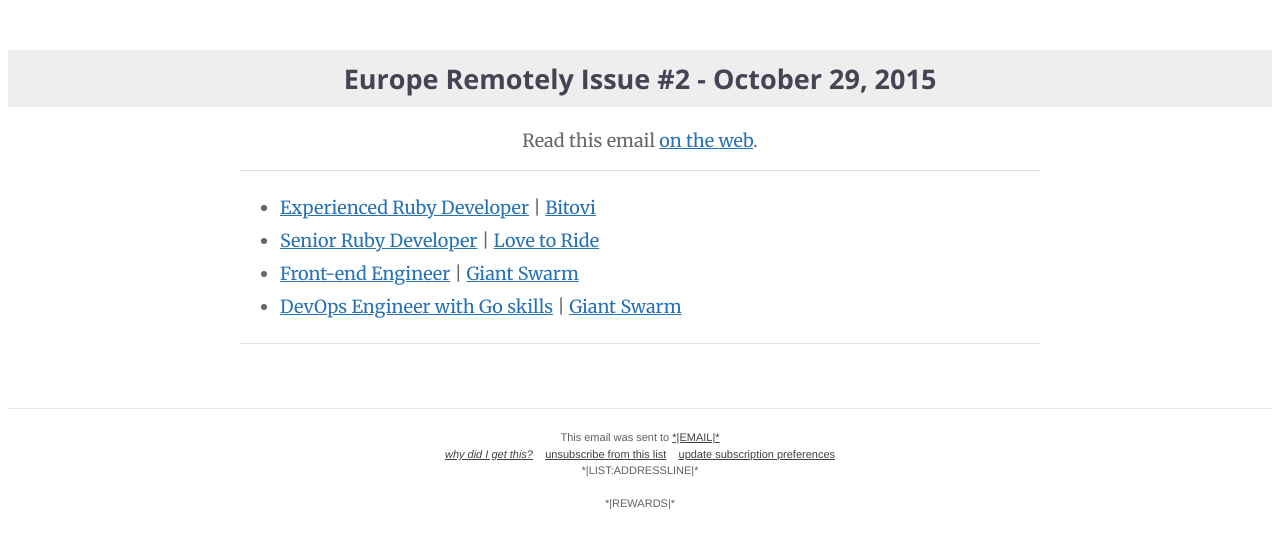
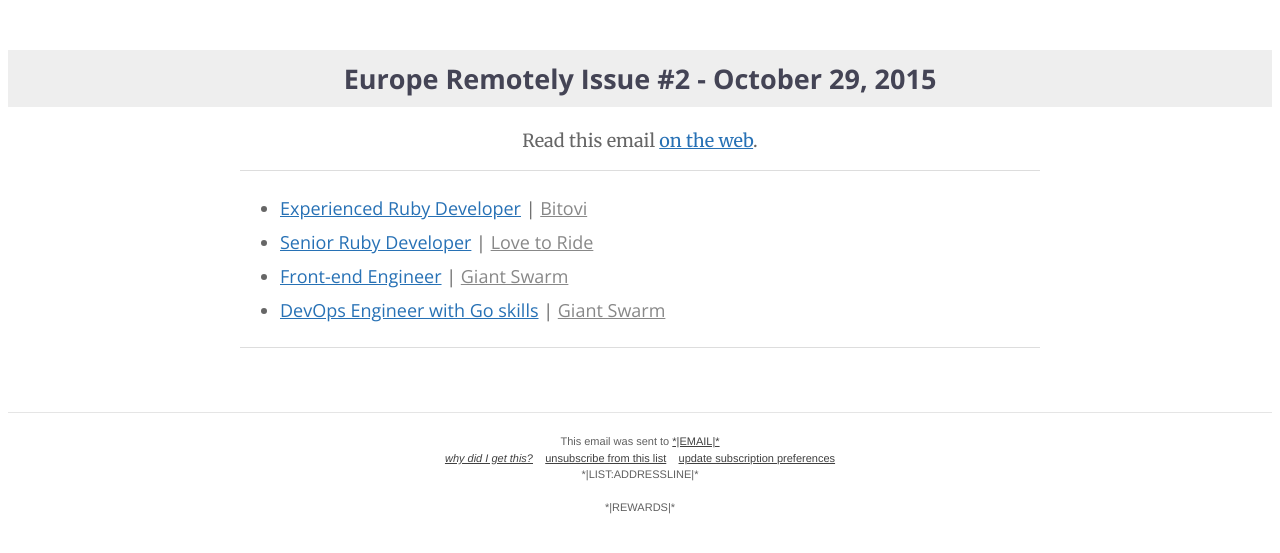
Before and after one commit to dabrorius/europe-remotely, a Jekyll site: the page built from current_email.html, in a window 1280 px wide. Shown: the top 553 px of the page. Built offline with Jekyll 4.4.1, drawn with Linux system fonts in a browser that asks for light colours.

Commit message:
Update email style

```diff
--- a/current_email.html
+++ b/current_email.html
@@ -9,7 +9,7 @@
     <style type="text/css">
       body { font-family: helvetica; text-align: center; font-family: "Merriweather"; color: #666; font-size: 18px; margin-top: 50px; }
       #content { margin-left: auto; margin-right: auto; width: 100%; text-align: left; max-width: 800px; }
-      #positions { border-top: 1px solid #ddd; border-bottom: 1px solid #ddd; padding-top: 20px; padding-bottom: 20px; }
+      #positions { border-top: 1px solid #ddd; border-bottom: 1px solid #ddd; padding-top: 20px; padding-bottom: 20px; font-family: "Open Sans"; }
       li { padding: 5px 0; }
       a, a:active, a:hover, a:visited { color: #2771b5; }
       a:hover { text-decoration: none; }
@@ -18,6 +18,8 @@
       #title a:hover { color: #000; text-decoration: underline; }
       h2 { color: #445; }
       h3 { font-size: 20px; }
+      #positions .company a, #positions .company a:active, #positions .company a:hover, #positions .company a:visited { color: #888; }
+      #positions .company a:hover { color: #aaa; }
     </style>
   </head>
   <body>
```
